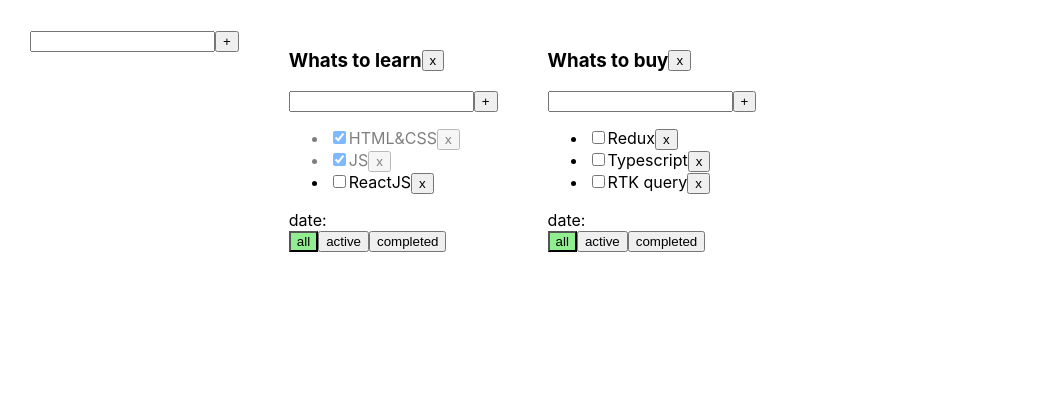
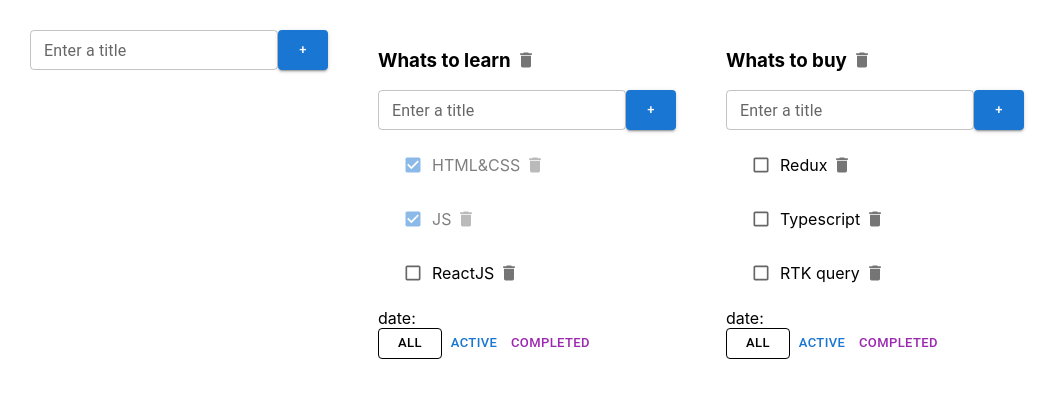
Before and after one commit to ArturLimaiko/Todolist_2025, a React (Vite) app: page / in a window 1280 px wide. Shown: the top 398 px of the page, without its empty margins (0-1058 px from the left). Built offline with nearby package versions, Linux system fonts and the light colour scheme.

Commit message:
complete sprint 2 week 3 (install Material UI in proj)

```diff
--- a/package.json
+++ b/package.json
@@ -10,6 +10,10 @@
     "preview": "vite preview"
   },
   "dependencies": {
+    "@emotion/react": "^11.14.0",
+    "@emotion/styled": "^11.14.0",
+    "@mui/icons-material": "^6.4.2",
+    "@mui/material": "^6.4.2",
     "react": "19.0.0",
     "react-dom": "19.0.0",
     "uuid": "^11.0.5"
--- a/src/App.css
+++ b/src/App.css
@@ -12,15 +12,6 @@
   align-items: center;
 }
 
-.error {
-  border: red 2px solid;
-}
-
-.error-message {
-  color: red;
-  font-weight: bold;
-}
-
 .active-filter {
   background-color: lightgreen;
 }
--- a/src/components/CreateItemForm.tsx
+++ b/src/components/CreateItemForm.tsx
@@ -1,5 +1,6 @@
-import {Button} from "./Button.tsx";
+import Button from '@mui/material/Button'
 import {ChangeEvent, KeyboardEvent, useState} from "react";
+import TextField from '@mui/material/TextField';
 
 type Props = {
     createItem: (title: string) => void
@@ -35,12 +36,16 @@
 
     return (
         <div>
-            <input className={error ? 'error' : ''}
-                   value={title}
-                   onChange={changeItemTitleHandler}
-                   onKeyDown={onKeyDownHandler}/>
-            <Button title={'+'} onClick={createItemHandler}/>
-            {error && <div className={'error-message'}>{error}</div>}
+            <TextField label="Enter a title"
+                       variant="outlined"
+                       value={title}
+                       size={'small'}
+                       error={!!error}
+                       helperText={error}
+                       onChange={changeItemTitleHandler}
+                       onKeyDown={onKeyDownHandler}
+            />
+            <Button sx={{minWidth: '50px',height: '40px', padding: '2px 2px'}} variant='contained' size={'small'} onClick={createItemHandler}>+</Button>
         </div>
     );
 };
--- a/src/components/EditableSpan.tsx
+++ b/src/components/EditableSpan.tsx
@@ -1,4 +1,5 @@
 import {ChangeEvent, useState} from "react";
+import TextField from "@mui/material/TextField";
 
 export type Props = {
     value: string
@@ -25,7 +26,7 @@
     return (
         <>
             {isEditMode
-                ? <input value={title} onBlur={turnOffEditMode} onChange={onChangeTitle} autoFocus/> //клик в любом месте - срабатывает блур - появляется span
+                ? <TextField value={title} size={'small'} onBlur={turnOffEditMode} onChange={onChangeTitle} autoFocus/> //клик в любом месте - срабатывает блур - появляется span
                 : <span onDoubleClick={turnOnEditMode}>{value}</span> //2ой клик - появляется инпут
             }
         </>
--- a/src/components/TodolistItem.tsx
+++ b/src/components/TodolistItem.tsx
@@ -1,8 +1,13 @@
 import {FilterValues, Task, Todolist} from "../App.tsx";
-import {Button} from "./Button.tsx";
+import Button from '@mui/material/Button'
 import {ChangeEvent} from "react";
 import {CreateItemForm} from "./CreateItemForm.tsx";
 import {EditableSpan} from "./EditableSpan.tsx";
+import IconButton from '@mui/material/IconButton'
+import DeleteIcon from '@mui/icons-material/Delete'
+import Checkbox from '@mui/material/Checkbox';
+import List from '@mui/material/List';
+import ListItem from '@mui/material/ListItem'
 
 type Props = {
     todolist: Todolist
@@ -59,7 +64,9 @@
                     <h3>
                         <EditableSpan value={title} onChange={changeTodolistTitleHandler}/>
                     </h3>
-                    <Button title={'x'} onClick={deleteTodolistHandler}/>
+                    <IconButton onClick={deleteTodolistHandler} aria-label="delete" size="small">
+                        <DeleteIcon fontSize="small"/>
+                    </IconButton>
                 </div>
                 <div>
                     <CreateItemForm createItem={createTaskHandler}/>
@@ -67,7 +74,7 @@
                 {tasks.length === 0 ? (
                         <p>Тасок нет</p>
                     )
-                    : (<ul>
+                    : (<List>
                         {tasks.map(task => {
                             //удаление таски--------------------------------------------------------------------
                             const deleteTaskHandler = () => {
@@ -84,24 +91,26 @@
                             }
 
                             return (
-                                <li key={task.id} className={task.isDone ? 'is-done' : ''}>
-                                    <input type={'checkbox'} checked={task.isDone} onChange={changeTaskStatusHandler}/>
+                                <ListItem key={task.id} className={task.isDone ? 'is-done' : ''}>
+                                        <Checkbox size={'small'} checked={task.isDone} onChange={changeTaskStatusHandler}/>
                                     <EditableSpan value={task.title} onChange={changeTaskTitleHandler}/>
-                                    <Button title={'x'} onClick={deleteTaskHandler}/>
-                                </li>
+                                    <IconButton onClick={deleteTaskHandler} aria-label="delete" size="small">
+                                        <DeleteIcon fontSize="small"/>
+                                    </IconButton>
+                                </ListItem>
                             )
                         })}
-                    </ul>)}
+                    </List>)}
                 <div>{date}</div>
-                <Button
-                    className={filter === 'all' ? 'active-filter' : ''}
-                    title={'all'} onClick={() => changeFilterHandler('all')}/>
-                <Button
-                    className={filter === 'active' ? 'active-filter' : ''}
-                    title={'active'} onClick={() => changeFilterHandler('active')}/>
-                <Button
-                    className={filter === 'completed' ? 'active-filter' : ''}
-                    title={'completed'} onClick={() => changeFilterHandler('completed')}/>
+                <Button size={'small'}
+                        variant={filter === 'all' ? 'outlined' : 'text'} color={'inherit'}
+                        onClick={() => changeFilterHandler('all')}>all</Button>
+                <Button size={'small'}
+                        variant={filter === 'active' ? 'outlined' : 'text'} color={'primary'}
+                        onClick={() => changeFilterHandler('active')}>active</Button>
+                <Button size={'small'}
+                        variant={filter === 'completed' ? 'outlined' : 'text'} color={'secondary'}
+                        onClick={() => changeFilterHandler('completed')}>completed</Button>
             </div>
         );
     }
```
Also changed, not shown: 1 other file (tests, documents, lock files or other folders).
